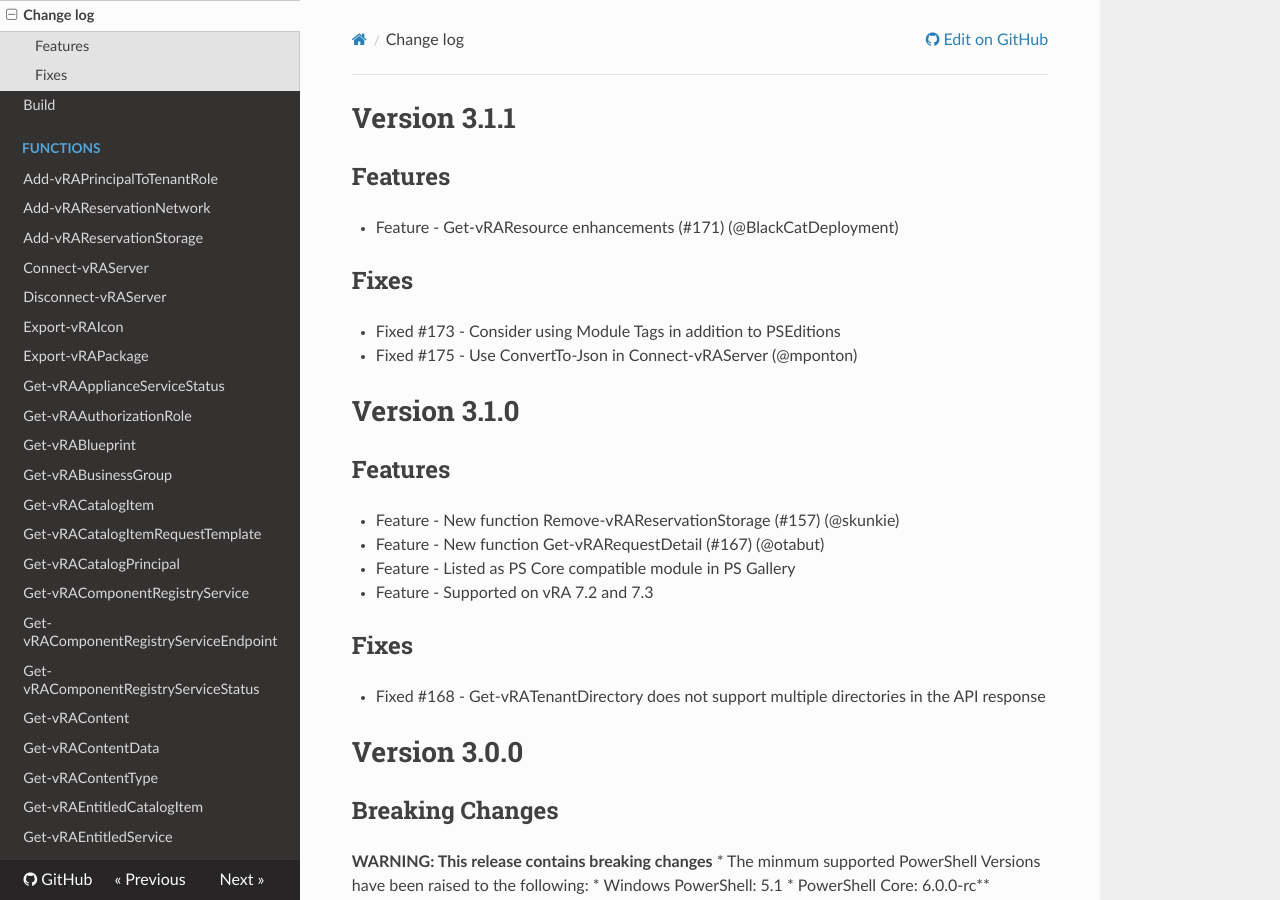
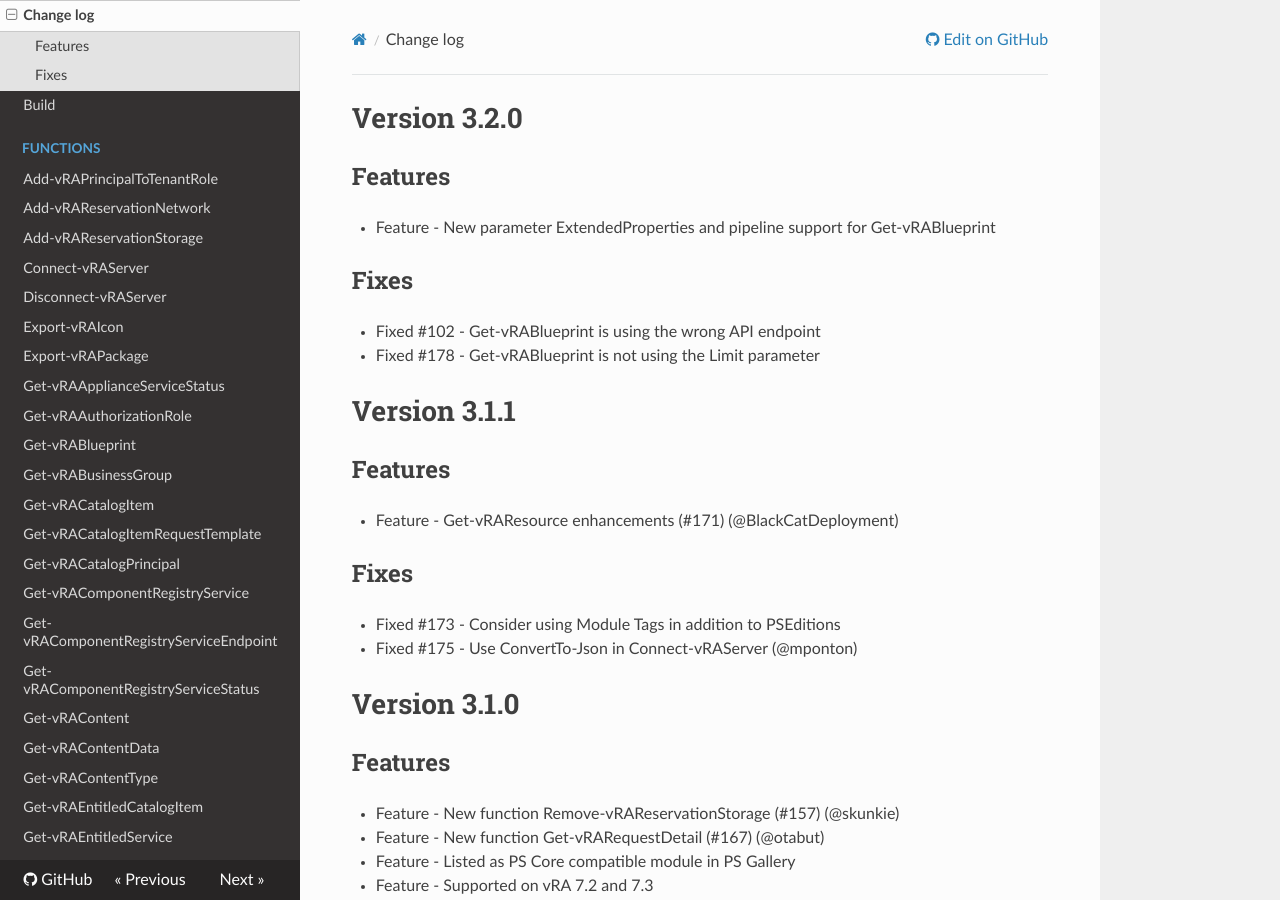
Before and after one commit to jakkulabs/PowervRA, an MkDocs documentation site: the page built from docs/CHANGELOG.md, in a window 1280 px wide and 900 px high. Built offline with MkDocs 1.6.1, drawn with Linux system fonts in a browser that asks for light colours; nearby versions of some CDN libraries; old or Windows-style settings are respelled for this version of MkDocs.

Commit message:
Updated for 3.2.0

```diff
--- a/docs/CHANGELOG.md
+++ b/docs/CHANGELOG.md
@@ -1,3 +1,11 @@
+# Version 3.2.0
+## Features
+* Feature - New parameter ExtendedProperties and pipeline support for Get-vRABlueprint
+
+## Fixes
+* Fixed #102 - Get-vRABlueprint is using the wrong API endpoint
+* Fixed #178 - Get-vRABlueprint is not using the Limit parameter
+
 # Version 3.1.1
 ## Features
 * Feature - Get-vRAResource enhancements (#171) (@BlackCatDeployment)
```
Also changed, not shown: RELEASE.md (+3 -3 lines).
